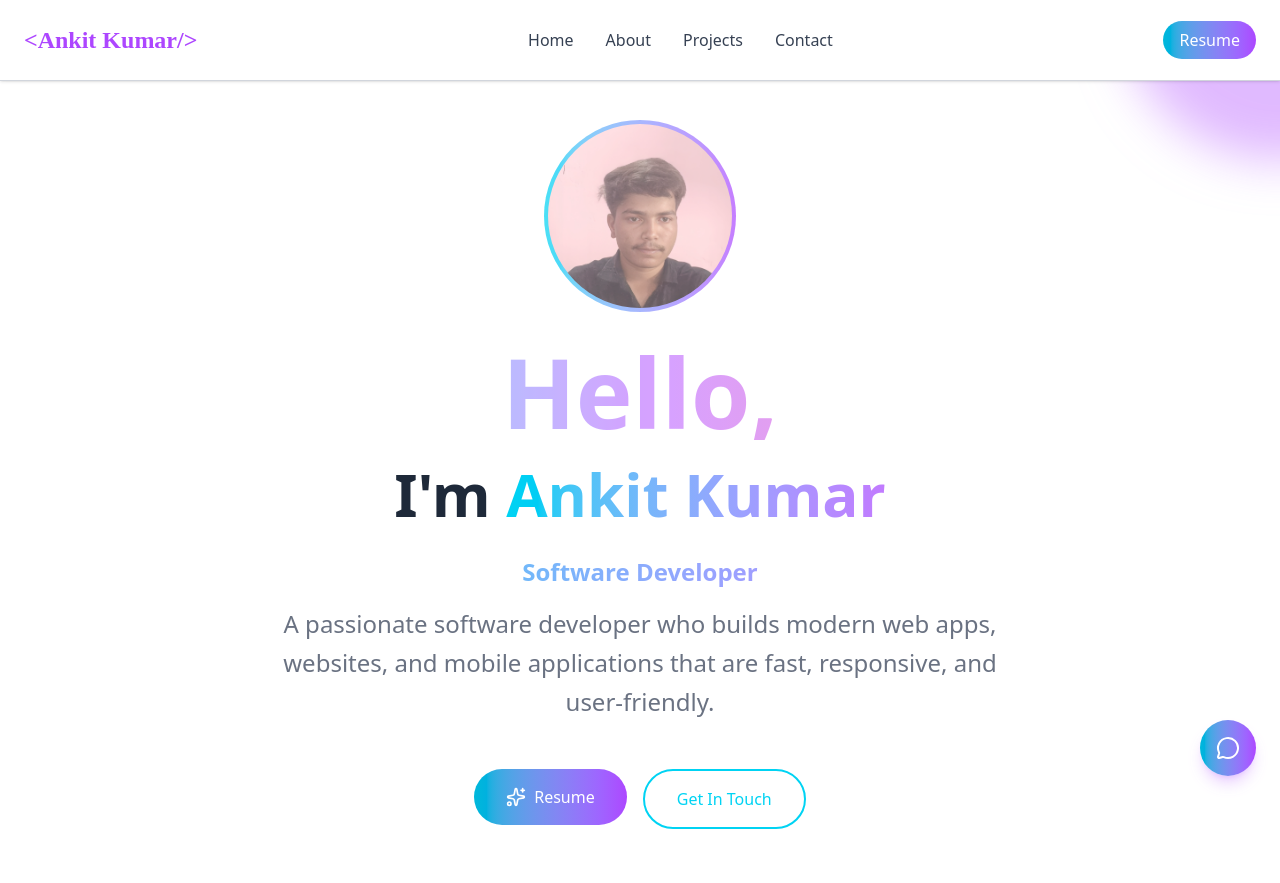
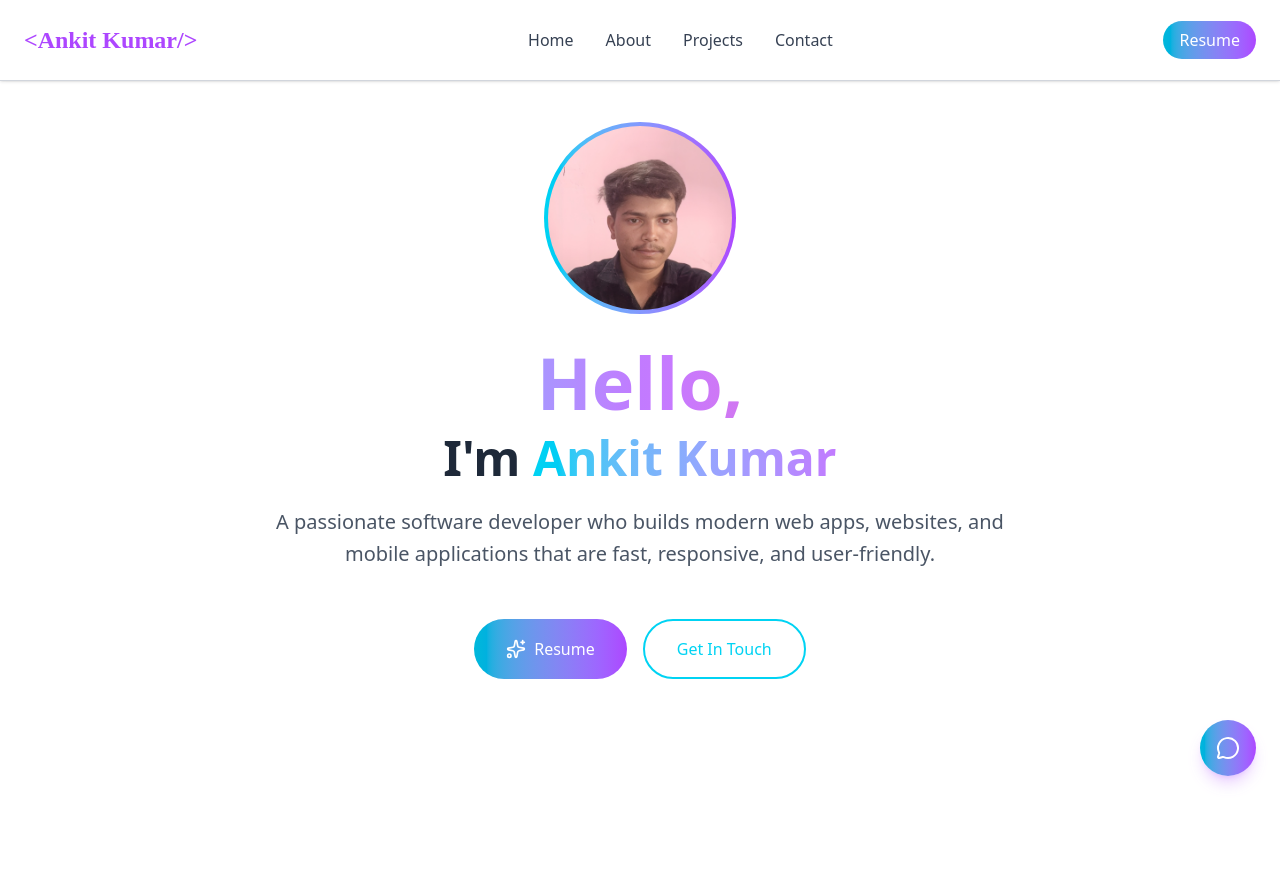
Before and after one commit to Ankit1141192/Portfolio, a React (Vite) app: page / in a window 1280 px wide. Shown: the top 883 px of the page. Built offline with nearby package versions, Linux system fonts and the light colour scheme.

Commit message:
portfolio

```diff
--- a/src/App.jsx
+++ b/src/App.jsx
@@ -6,6 +6,7 @@
 import ContactDetails from './ContactDetails';
 import SkillsSection from './SkillsSection';
 import AnimatedTitle from './AnimatedTitle';
+import HeroSection from './HeroSection';
 
 const Portfolio = () => {
   const [isChatOpen, setIsChatOpen] = useState(false);
@@ -163,59 +164,11 @@
 
 
       {/* Hero Section */}
-      <section id="home" className="relative z-10 min-h-screen flex items-center justify-center px-6 pt-30">
-        <div className="text-center max-w-4xl mx-auto">
-          <div className="mb-8">
-            <div className="w-48 h-48 mx-auto rounded-full bg-gradient-to-r from-cyan-400 to-purple-500 p-1 mb-8 animate-pulse">
-              <img
-                src={mypic}
-                alt="Ankit Kumar"
-                className="w-full h-full rounded-full object-cover"
-              />
-            </div>
-          </div>
+      <HeroSection/>
 
-          <h1 className="text-6xl md:text-8xl font-bold mb-6 bg-gradient-to-r from-cyan-400 via-purple-400 to-pink-400 bg-clip-text text-transparent animate-pulse">
-            Hello,
-          </h1>
-          <h2 className="text-4xl md:text-6xl font-bold mb-8">
-            I'm <span className="bg-gradient-to-r from-cyan-400 to-purple-400 bg-clip-text text-transparent">Ankit Kumar</span>
-
-          </h2>
-          <h5 className="text-2xl md:text-2xl font-bold mb-4 bg-gradient-to-r from-cyan-400 to-purple-400 bg-clip-text text-transparent">
-            < AnimatedTitle />
-          </h5>
-
-
-          <p className="text-xl md:text-2xl text-gray-500 mb-12 max-w-3xl mx-auto leading-relaxed">
-            A passionate software developer who builds modern web apps, websites, and mobile applications
-            that are fast, responsive, and user-friendly.
-          </p>
-
-          <div className="flex flex-col sm:flex-row gap-4 justify-center">
-            <a href="https://drive.google.com/file/d/1u12VQo7UlR_64m9-lU0Zc4DbgASlWDQS/view" target="_blank"
-              rel="noopener noreferrer" >
-              <button className="bg-gradient-to-r from-cyan-500 to-purple-500 text-white px-8 py-4 rounded-full font-medium hover:shadow-lg hover:shadow-purple-500/25 transition-all duration-300 transform hover:scale-105">
-                <span className="flex items-center gap-2">
-                  <Sparkles className="w-5 h-5" />
-                  Resume
-                </span>
-              </button>
-            </a>
-            <a href="#contact">
-              <button className="border-2 border-cyan-400 text-cyan-400 px-8 py-4 rounded-full font-medium hover:bg-cyan-400 hover:text-gray-900 transition-all duration-300 transform hover:scale-105">
-                Get In Touch
-              </button>
-            </a>
-
-          </div>
-        </div>
-      </section>
-
-      {/* About Section */}
-      <section id="about" className="relative z-10 py-20 px-6">
+      <section id="about" className="relative z-10 py-20 px-6 ">
         <div className="max-w-6xl mx-auto">
-          <div className="text-center mb-16">
+          <div className="text-center mb-8">
             <h2 className="text-5xl font-bold mb-6 bg-gradient-to-r from-cyan-400 to-purple-400 bg-clip-text text-transparent">
               About Me
             </h2>
--- a/src/HeroSection.jsx
+++ b/src/HeroSection.jsx
@@ -1,14 +1,17 @@
 import React from "react";
 import { Sparkles } from "lucide-react";
-import mypic from "../src/assets/Ankitpic1.png" // 🔁 Make sure the image path is correct
+import mypic from "../src/assets/Ankitpic1.png";
 
 function HeroSection() {
   return (
-    <section id="home" className="relative z-10 min-h-screen flex items-center justify-center px-6 bg-white">
+    <section
+      id="home"
+      className="relative z-10 min-h-screen flex items-center justify-center px-6 bg-white"
+    >
       <div className="text-center max-w-4xl mx-auto">
         {/* Profile Image */}
         <div className="mb-8">
-          <div className="w-48 h-48 mx-auto rounded-full bg-gradient-to-r from-cyan-400 to-purple-500 p-1 mb-8 animate-pulse">
+          <div className="w-48 h-48 mx-auto rounded-full bg-gradient-to-r from-cyan-400 to-purple-500 p-1 mb-8">
             <img
               src={mypic}
               alt="Ankit Kumar"
@@ -18,17 +21,20 @@
         </div>
 
         {/* Main Headings */}
-        <h1 className="text-5xl md:text-7xl font-bold mb-4 bg-gradient-to-r from-cyan-400 via-purple-400 to-pink-400 bg-clip-text text-transparent animate-pulse">
+        <h1 className="text-5xl md:text-7xl font-bold mb-4 bg-gradient-to-r from-cyan-400 via-purple-400 to-pink-400 bg-clip-text text-transparent">
           Hello,
         </h1>
         <h2 className="text-3xl md:text-5xl font-bold mb-6">
-          I'm <span className="bg-gradient-to-r from-cyan-400 to-purple-400 bg-clip-text text-transparent">Ankit Kumar</span>
+          I'm{" "}
+          <span className="bg-gradient-to-r from-cyan-400 to-purple-400 bg-clip-text text-transparent">
+            Ankit Kumar
+          </span>
         </h2>
 
         {/* Description */}
         <p className="text-lg md:text-xl text-gray-600 mb-12 max-w-3xl mx-auto leading-relaxed">
-          A passionate software developer who builds modern web apps, websites, and mobile applications
-          that are fast, responsive, and user-friendly.
+          A passionate software developer who builds modern web apps, websites,
+          and mobile applications that are fast, responsive, and user-friendly.
         </p>
 
         {/* Buttons */}
--- a/src/ProjectSection.jsx
+++ b/src/ProjectSection.jsx
@@ -1,4 +1,4 @@
-import React, { useState } from "react";
+import React, { useState, useEffect, useRef } from "react";
 import { Github, ExternalLink } from "lucide-react";
 
 import Project_1 from "../src/assets/todoist.png";
@@ -8,7 +8,7 @@
 import Project_5 from "../src/assets/Shopnetic.jpeg";
 import Project_6 from "../src/assets/portfolio-7.png";
 import Project_7 from "../src/assets/StopWatch2.jpg";
-import Project_8 from "../src/assets/ChargeGrid.jpg"
+import Project_8 from "../src/assets/ChargeGrid.jpg";
 
 const projects = [
   {
@@ -18,7 +18,7 @@
     image: Project_1,
     github: "https://github.com/Ankit1141192/todoistConstructWeak",
     deploy: "https://bright-cendol-1e0307.netlify.app",
-    category: "web"
+    category: "web",
   },
   {
     title: "TraffIssue",
@@ -27,7 +27,7 @@
     image: Project_2,
     github: "https://github.com/Sadafff19/Team_4347_hackathon",
     deploy: "https://4347-hackthon.netlify.app",
-    category: "web"
+    category: "web",
   },
   {
     title: "LinkedIn Clone",
@@ -35,7 +35,7 @@
     tech: ["HTML", "JavaScript", "CSS", "LocalStorage"],
     image: Project_4,
     github: "https://github.com/Ankit1141192/cunstructWeakProject",
-    category: "web"
+    category: "web",
   },
   {
     title: "Stayver",
@@ -44,7 +44,7 @@
     image: Project_6,
     github: "https://github.com/Ankit1141192/QuickStay",
     deploy: "https://stayver.vercel.app/",
-    category: "web"
+    category: "web",
   },
   {
     title: "Homorax",
@@ -52,7 +52,7 @@
     tech: ["React", "CSS", "ChakraUI", "Firebase Authentication"],
     image: Project_3,
     github: "https://github.com/Ankit1141192/The-Coding-Crusaders",
-    category: "web"
+    category: "web",
   },
   {
     title: "Shopnetic",
@@ -60,37 +60,44 @@
     tech: ["React Native", "JavaScript", "Expo", "FirebaseAuth", "AsyncStorage"],
     image: Project_5,
     github: "https://github.com/Ankit1141192/ReactNativeProject",
-    category: "mobile"
+    category: "mobile",
   },
   {
     title: "StopWatch",
-    description: "A simple stopwatch app built with React Native",
+    description: "A simple stopwatch app built with React Native.",
     tech: ["React Native", "JavaScript", "Expo", "AsyncStorage"],
     image: Project_7,
     github: "https://github.com/Ankit1141192/StopWatch-Timer-App",
-    category: "mobile"
-  }
-  ,{
-    title:"ChargeGrid",
-    description:"ChargeGrid is a React Native CLI mobile application built to help electric vehicle (EV) and find distance between two point",
-    tech:["React Native","JavaScript","AsyncStorage","CLI","Map"],
+    category: "mobile",
+  },
+  {
+    title: "ChargeGrid",
+    description:
+      "ChargeGrid is a React Native CLI mobile application built to help electric vehicle (EV) and find distance between two point",
+    tech: ["React Native", "JavaScript", "AsyncStorage", "CLI", "Map"],
     image: Project_8,
-    github:"https://github.com/Ankit1141192/ChargeGrid",
-    category:"mobile"
-
-  }
+    github: "https://github.com/Ankit1141192/ChargeGrid",
+    category: "mobile",
+  },
 ];
 
 const ProjectSection = () => {
   const [selectedCategory, setSelectedCategory] = useState("all");
+  const sectionRef = useRef(null);
 
   const filteredProjects =
     selectedCategory === "all"
       ? projects
-      : projects.filter(project => project.category === selectedCategory);
+      : projects.filter((project) => project.category === selectedCategory);
+
+  useEffect(() => {
+    if (sectionRef.current) {
+      sectionRef.current.scrollIntoView({ behavior: "smooth", block: "start" });
+    }
+  }, [selectedCategory]);
 
   return (
-     <section id="projects" className="relative z-10 py-20 px-6">
+    <section id="projects" ref={sectionRef} className="relative z-10 py-20 px-6">
       <div className="max-w-7xl mx-auto">
         <div className="text-center mb-16">
           <h2 className="text-5xl font-bold mb-6 bg-gradient-to-r from-cyan-400 to-purple-400 bg-clip-text text-transparent">
@@ -103,7 +110,7 @@
 
         <div className="flex justify-center mb-12">
           <div className="bg-white border border-gray-400 p-2 rounded-2xl">
-            {["all", "web", "mobile"].map(category => (
+            {["all", "web", "mobile"].map((category) => (
               <button
                 key={category}
                 className={`px-6 py-3 rounded-xl font-medium mr-2 transition-colors duration-300 ${
--- a/src/SkillsSection.jsx
+++ b/src/SkillsSection.jsx
@@ -10,7 +10,7 @@
 import { TbBrandReactNative } from "react-icons/tb";
 
 const skills = [
-  { name: "React.js", level: 90, icon: <FaReact size={24} color="#61DBFB" /> },
+  { name: "React.js", level: 86, icon: <FaReact size={24} color="#61DBFB" /> },
   { name: "JavaScript", level: 88, icon: <FaJs size={24} color="#F7DF1E" /> },
   {
     name: "React Native",
```
